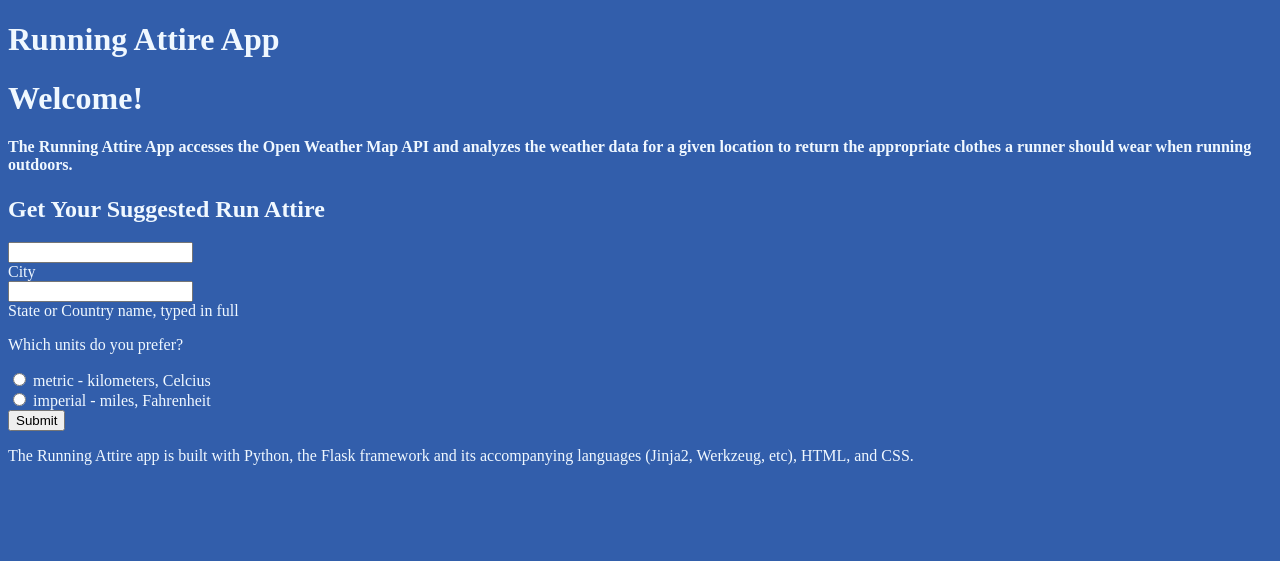
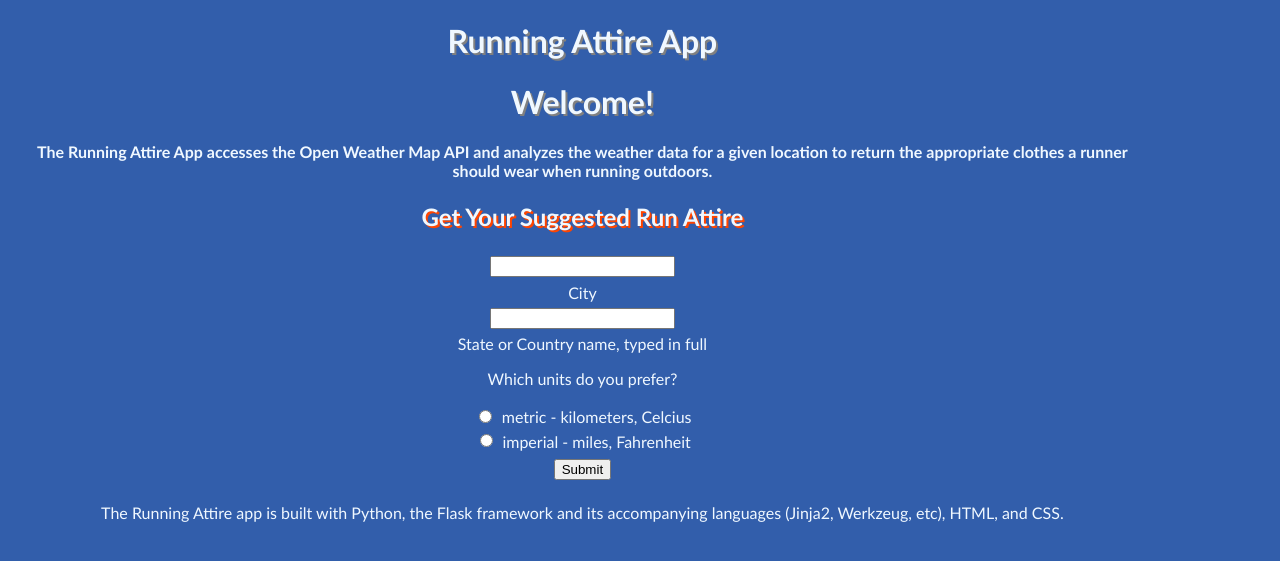
Before and after one commit to MeghanPund/API_Practice, a Flask app: page / in a window 1280 px wide. Shown: the top 561 px of the page. Run offline with Flask 2, Linux system fonts and the light colour scheme.

Commit message:
I'm capable of CSS, but the current stylings leave something to be desired. Added font, box shadows, text-align, and some other styling so it looks less like a 90s website.

```diff
--- a/static/styles.css
+++ b/static/styles.css
@@ -1,4 +1,20 @@
 body {
+    font-family: 'Gill Sans', 'Gill Sans MT', Calibri, 'Trebuchet MS', sans-serif;
+    text-align: center;
     background: #325eab;
     color: aliceblue;
+    margin: 1% 10% 0% 1%;
 }
+h1 {
+    text-shadow: 2px 2px gray;
+}
+h2 {
+    text-shadow: 2px 2px orangered;
+}
+input {
+    margin: .5%
+}
+.quote {
+    font-style: italic;
+    font-size: 110%;
+}
```
